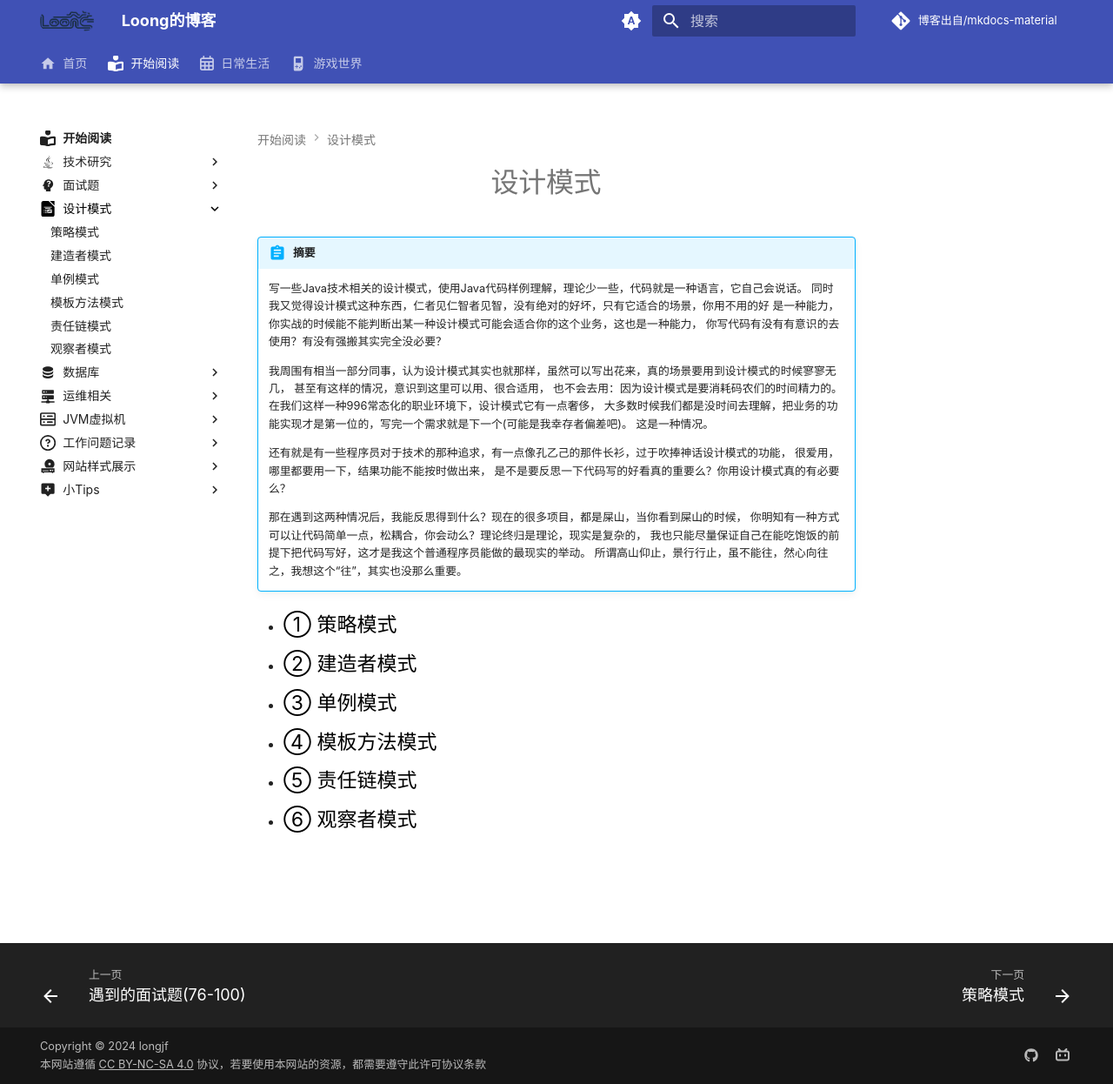
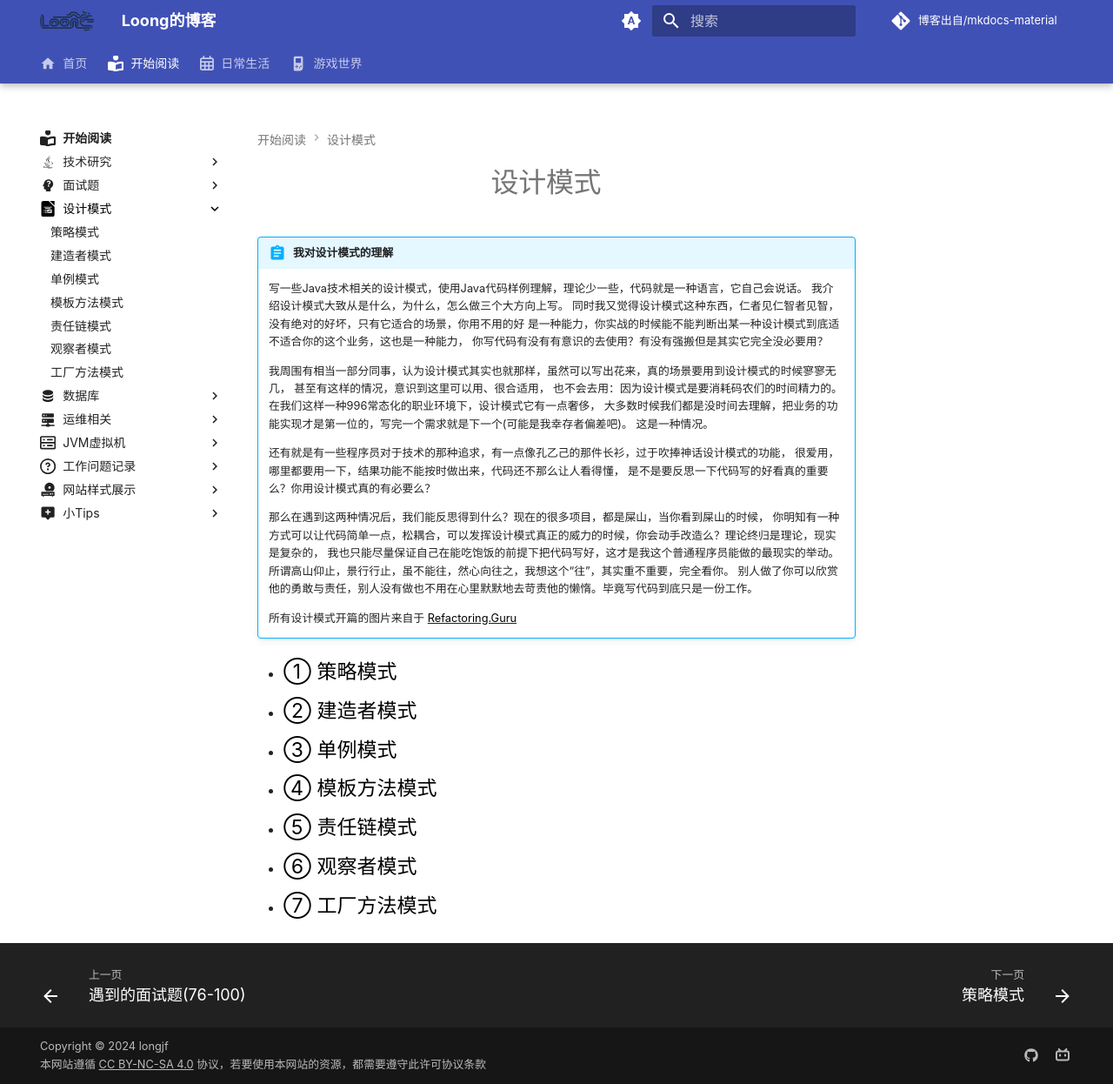
Before and after one commit to 971230/971230.github.io, an MkDocs documentation site: the page built from docs/开始阅读/设计模式/index.md, in a window 1280 px wide and 1246 px high. Shown: the whole window at 87% size. Built offline with MkDocs 1.6.1 and Material for MkDocs 9.7.7, drawn with Linux system fonts in a browser that asks for light colours; some web fonts are replaced; comment, search, counter and statistics services are not loaded.

Commit message:
完成《工厂方法模式》

```diff
--- a/docs/开始阅读/设计模式/index.md
+++ b/docs/开始阅读/设计模式/index.md
@@ -6,11 +6,12 @@
 
 # 设计模式
 
-!!! Abstract "摘要"
+!!! Abstract "我对设计模式的理解"
     写一些Java技术相关的设计模式，使用Java代码样例理解，理论少一些，代码就是一种语言，它自己会说话。
+    我介绍设计模式大致从是什么，为什么，怎么做三个大方向上写。
     同时我又觉得设计模式这种东西，仁者见仁智者见智，没有绝对的好坏，只有它适合的场景，你用不用的好
-    是一种能力，你实战的时候能不能判断出某一种设计模式可能会适合你的这个业务，这也是一种能力，
-    你写代码有没有有意识的去使用？有没有强搬其实完全没必要？
+    是一种能力，你实战的时候能不能判断出某一种设计模式到底适不适合你的这个业务，这也是一种能力，
+    你写代码有没有有意识的去使用？有没有强搬但是其实它完全没必要用？
 
     我周围有相当一部分同事，认为设计模式其实也就那样，虽然可以写出花来，真的场景要用到设计模式的时候寥寥无几，
     甚至有这样的情况，意识到这里可以用、很合适用，
@@ -19,13 +20,16 @@
     这是一种情况。
 
     还有就是有一些程序员对于技术的那种追求，有一点像孔乙己的那件长衫，过于吹捧神话设计模式的功能，
-    很爱用，哪里都要用一下，结果功能不能按时做出来，
+    很爱用，哪里都要用一下，结果功能不能按时做出来，代码还不那么让人看得懂，
     是不是要反思一下代码写的好看真的重要么？你用设计模式真的有必要么？
 
-    那在遇到这两种情况后，我能反思得到什么？现在的很多项目，都是屎山，当你看到屎山的时候，
-    你明知有一种方式可以让代码简单一点，松耦合，你会动么？理论终归是理论，现实是复杂的，
+    那么在遇到这两种情况后，我们能反思得到什么？现在的很多项目，都是屎山，当你看到屎山的时候，
+    你明知有一种方式可以让代码简单一点，松耦合，可以发挥设计模式真正的威力的时候，你会动手改造么？理论终归是理论，现实是复杂的，
     我也只能尽量保证自己在能吃饱饭的前提下把代码写好，这才是我这个普通程序员能做的最现实的举动。
-    所谓高山仰止，景行行止，虽不能往，然心向往之，我想这个“往”，其实也没那么重要。
+    所谓高山仰止，景行行止，虽不能往，然心向往之，我想这个“往”，其实重不重要，完全看你。
+    别人做了你可以欣赏他的勇敢与责任，别人没有做也不用在心里默默地去苛责他的懒惰。毕竟写代码到底只是一份工作。
+
+    所有设计模式开篇的图片来自于 <u>[Refactoring.Guru](https://refactoringguru.cn/)</u>
 
 - <a class="navigation" href="策略模式/">① 策略模式</a>
 - <a class="navigation" href="建造者模式/">② 建造者模式</a>
@@ -33,3 +37,4 @@
 - <a class="navigation" href="模板方法模式/">④ 模板方法模式</a>
 - <a class="navigation" href="责任链模式/">⑤ 责任链模式</a>
 - <a class="navigation" href="观察者模式/">⑥ 观察者模式</a>
+- <a class="navigation" href="工厂方法模式/">⑦ 工厂方法模式</a>
--- a/mkdocs.yml
+++ b/mkdocs.yml
@@ -172,6 +172,7 @@
       - 模板方法模式: 开始阅读/设计模式/模板方法模式.md
       - 责任链模式: 开始阅读/设计模式/责任链模式.md
       - 观察者模式: 开始阅读/设计模式/观察者模式.md
+      - 工厂方法模式: 开始阅读/设计模式/工厂方法模式.md
     - 数据库:
       - 开始阅读/数据库/index.md
       - Mysql笔记: 开始阅读/数据库/Mysql笔记.md
```
Also changed, not shown: docs/index.md (+1 -1 lines), docs/开始阅读/index.md (+5 -5 lines), docs/开始阅读/设计模式/工厂方法模式.md (added, +184 -0 lines), docs/开始阅读/设计模式/img/factory-method-zh-2x.png (added), docs/开始阅读/设计模式/img/func/BeanFactoryImpl.png (added), docs/开始阅读/设计模式/img/func/DefaultSqlSessionFactory.png (added), docs/开始阅读/设计模式/img/func/SqlSessionFactory.png (added), docs/开始阅读/设计模式/img/func/openSession.png (added).
